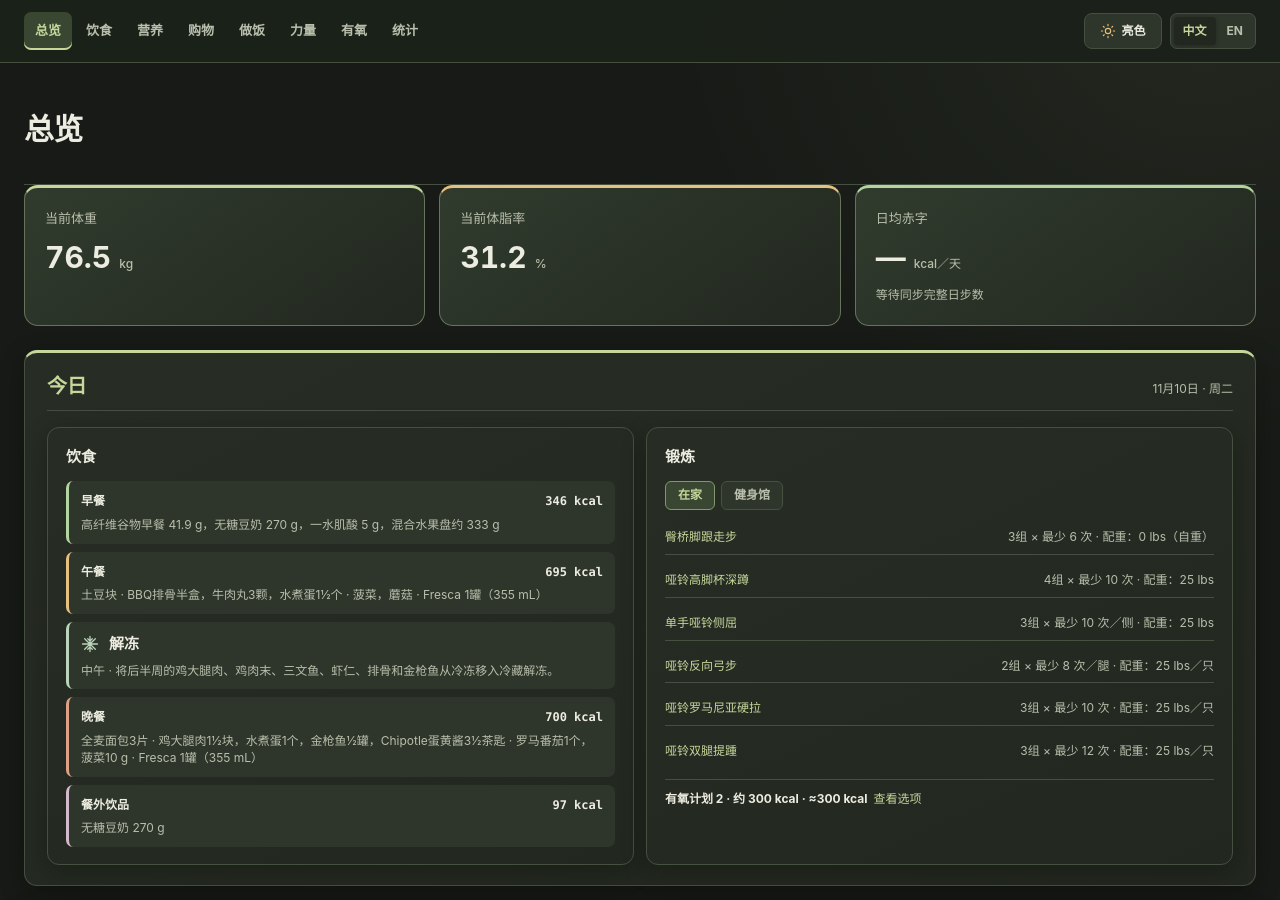
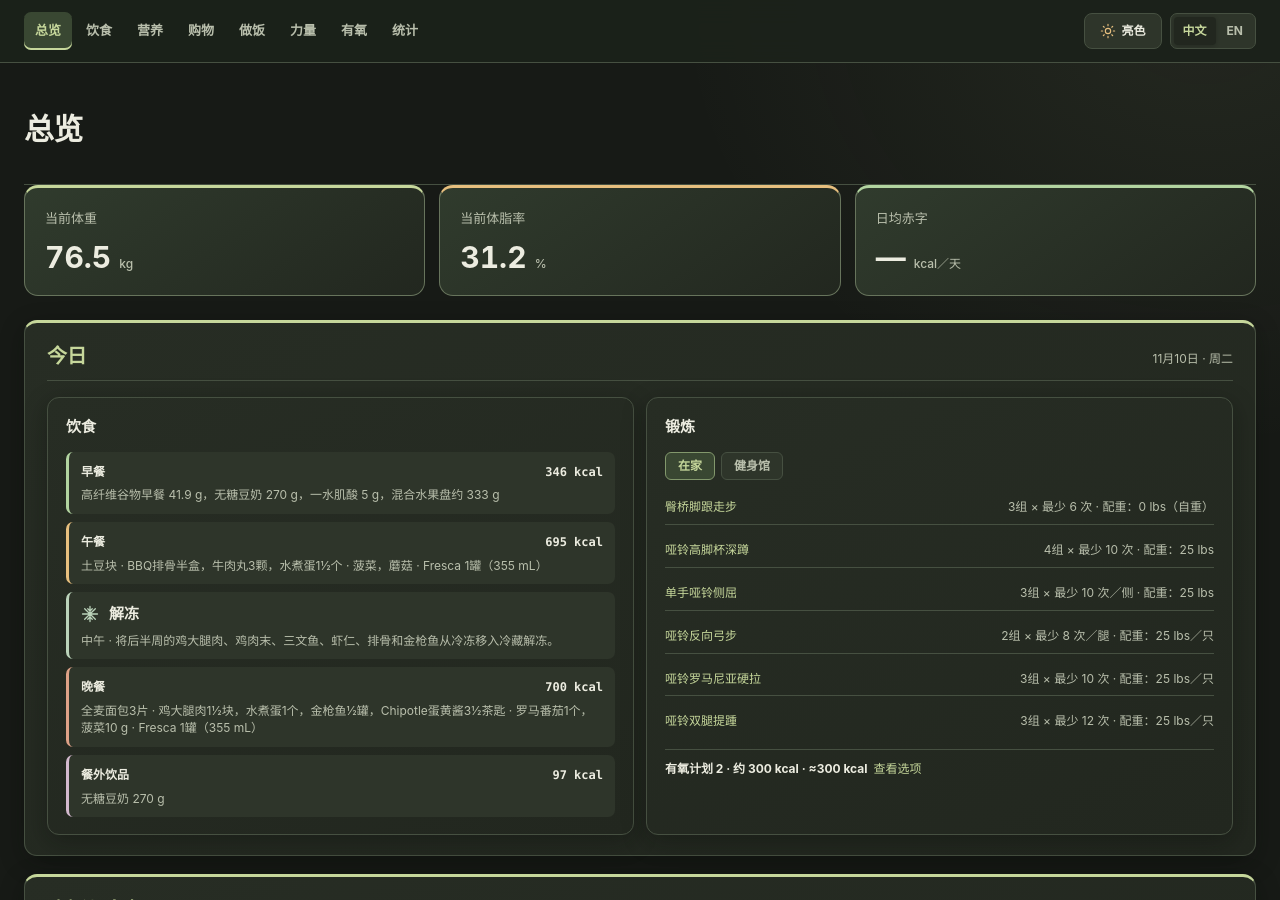
Before and after one commit to yunhaixiang/fitness, a Jekyll site: the page built from index.html, in a window 1280 px wide and 900 px high. Built offline with Jekyll 4.4.1, drawn with Linux system fonts in a browser that asks for light colours.

Commit message:
Remove walking projection summary from overview and nutrition

```diff
--- a/assets/cardio-plans.js
+++ b/assets/cardio-plans.js
@@ -48,7 +48,6 @@
       walkingRow.cells[1].textContent = format(walking.weeklyKcal,2);
       walkingRow.cells[2].textContent = format(walking.dailyKcal,2);
     }
-    for (const node of document.querySelectorAll('[data-walking-summary]')) node.textContent = walking.days ? tr(`按近7天已同步 ${walking.days}/7 天的日均步数推算`, `Projected from ${walking.days}/7 Synced Days in the Past Week`) : tr('等待同步完整日步数', 'Awaiting Full-Day Step Data');
     for (const node of document.querySelectorAll('[data-energy]')) {
       const unit = node.querySelector('small');
       node.replaceChildren(document.createTextNode(format(budget[node.dataset.energy], node.dataset.energy === 'fatEquivalent' ? 2 : 0) + ' '));
--- a/index.html
+++ b/index.html
@@ -24,7 +24,7 @@ hide_hero: true
     <span>当前体脂率</span><strong><span data-body-value="bf">{{ current_body.bf | default: latest_bf | default: '—' }}</span> <small>%</small></strong>
   </a>
   <a class="overview-metric" href="{{ '/stats/' | relative_url }}">
-    <span>日均赤字</span><strong data-energy="dailyDeficit">— <small>kcal／天</small></strong><small data-walking-summary></small>
+    <span>日均赤字</span><strong data-energy="dailyDeficit">— <small>kcal／天</small></strong>
   </a>
 </div>
 <script type="application/json" id="cardio-energy-baseline">{{ site.data.plan_metrics | jsonify }}</script>
--- a/plans/plan-2/index.html
+++ b/plans/plan-2/index.html
@@ -26,7 +26,7 @@ meal_activities_script: /assets/meal-plans/plan-2/meal-activities.js
     <span>当前体脂率</span><strong><span data-body-value="bf">{{ current_body.bf | default: latest_bf | default: '—' }}</span> <small>%</small></strong>
   </a>
   <a class="overview-metric" href="{{ '/stats/' | relative_url }}">
-    <span>日均赤字</span><strong data-energy="dailyDeficit">— <small>kcal／天</small></strong><small data-walking-summary></small>
+    <span>日均赤字</span><strong data-energy="dailyDeficit">— <small>kcal／天</small></strong>
   </a>
 </div>
 <script type="application/json" id="cardio-energy-baseline">{{ site.data.meal_plan_content['plan-2'].metrics | jsonify }}</script>
```
Also changed, not shown: plans/plan-2/stats.md (+0 -1 lines), stats.md (+0 -1 lines).
